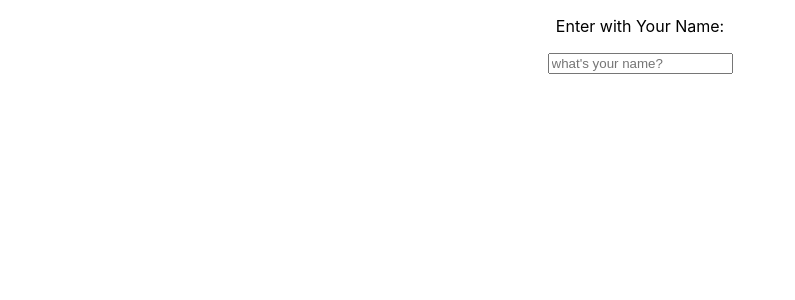
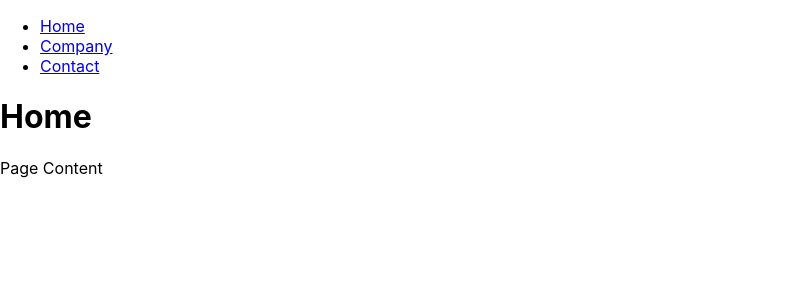
Before and after one commit to JuniorWender/Project_React_Structures, a React (Create React App) app: page / in a window 1280 px wide. Shown: the top 300 px of the page, without its empty margins (0-795 px from the left). Built offline with nearby package versions, Linux system fonts and the light colour scheme.

Commit message:
router component

```diff
--- a/src/App.js
+++ b/src/App.js
@@ -1,26 +1,21 @@
-// import OtherList from './components/OtherList'
-import {useState} from 'react'
-import './App.css';
-import HelloWorld from './components/HelloWorld';
-import YourName from './components/YourName';
+import { BrowserRouter as Router,Routes, Route, Link } from "react-router-dom";
+import Home from './pages/Home'
+import Company from './pages/Company'
+import Contact from './pages/Contact'
+import Navbar from "./components/Navbar";
 
 function App() {
 
-  // const  Itens = ['React', 'Vue' , 'Angular'] //List Render
-  const [name, setName] = useState(); //State Lift
+  return (
+    <Router>
+      <Navbar/>
+      <Routes>
+        <Route exact path="/" element={<Home/>}/>
+        <Route path="/company" element={<Company/>}/>
+        <Route path="/contact" element={<Contact/>}/>
+      </Routes>
 
-  return (
-    <div className="App">
-
-      {/* List Render Test */}
-      {/* <OtherList frameworks={Itens}/> */}
-      {/* <OtherList frameworks={[]}/> */}
-
-
-      {/* State Lift Test */}
-      <YourName setName={setName} />
-      <HelloWorld name={name}/>
-    </div>
+    </Router>
   );
 }
 
--- /dev/null
+++ b/src/components/Navbar.js
@@ -0,0 +1,19 @@
+import { Link } from "react-router-dom"
+
+function Navbar(){
+    return(
+        <ul>
+            <li>
+                <Link to="/">Home</Link>
+            </li>
+            <li>
+                <Link to="/company">Company</Link>
+            </li>
+            <li>
+                <Link to="/contact">Contact</Link>
+            </li>
+        </ul>
+    )
+}
+
+export default Navbar
--- /dev/null
+++ b/src/pages/Company.js
@@ -0,0 +1,10 @@
+function Company(){
+    return(
+        <div>
+            <h1>Company</h1>
+            <p>Page Content</p>
+        </div>
+    )
+}
+
+export default Company;
--- /dev/null
+++ b/src/pages/Contact.js
@@ -0,0 +1,10 @@
+function Contact(){
+    return(
+        <div>
+        <h1>Contact</h1>
+        <p>Page Content</p>
+    </div>
+    )
+}
+
+export default Contact
--- /dev/null
+++ b/src/pages/Home.js
@@ -0,0 +1,10 @@
+function Home(){
+    return(
+        <div>
+            <h1>Home</h1>
+            <p>Page Content</p>
+        </div>
+    )
+}
+
+export default Home;
```
